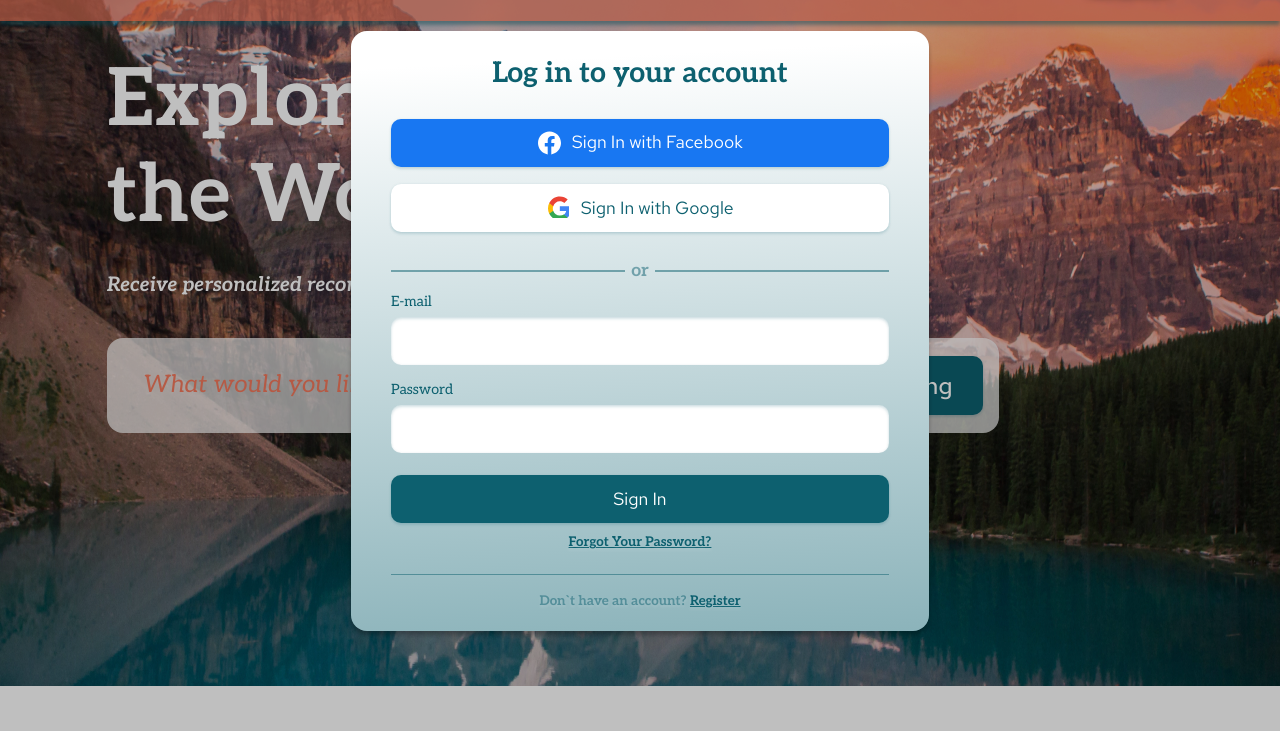
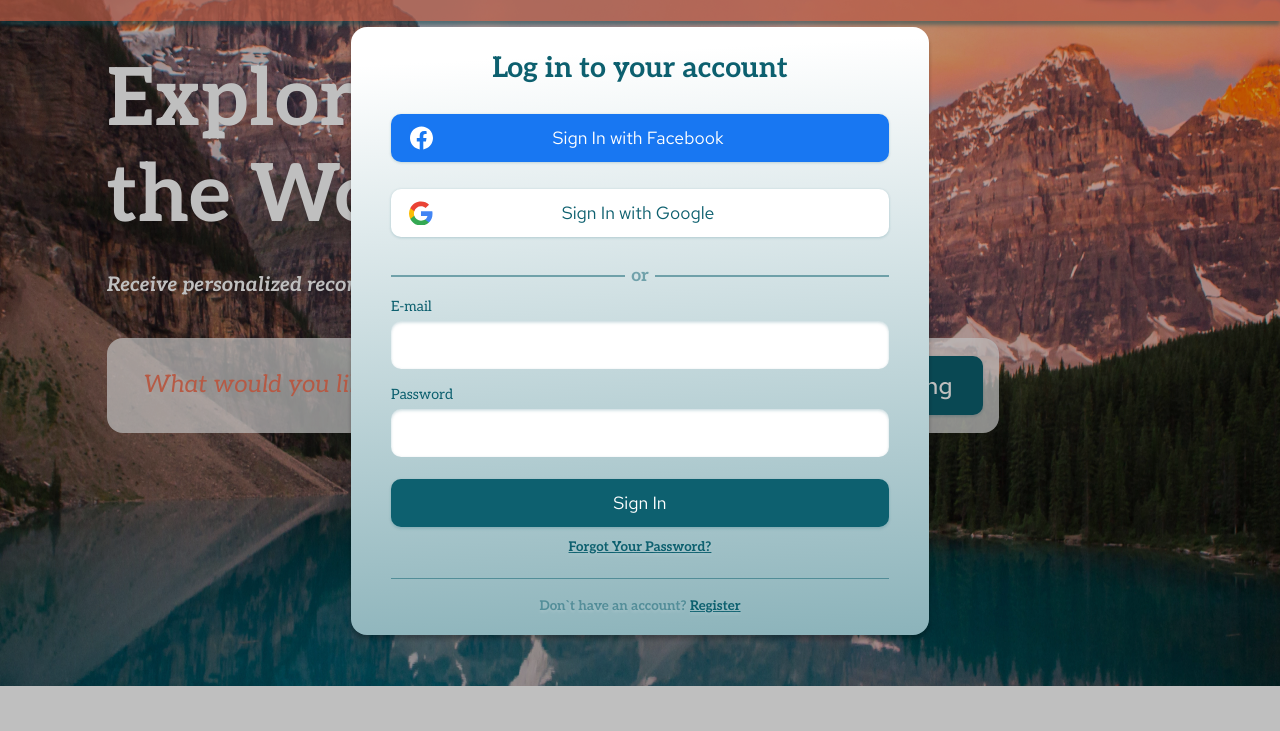
Before and after one commit to Xardas225/travel-portal, a plain HTML site: page index.html in a window 1280 px wide. Both pictures are taken after a click on the button "Login". Shown: the part 69-800 px from the top of the page. Drawn offline with Linux system fonts and the light colour scheme; a web font is replaced by a local one.

Commit message:
some change layout:)

```diff
--- a/css/style.css
+++ b/css/style.css
@@ -55,6 +55,9 @@ body {
     font-size: 20px;
     line-height: 24px;
     color: #0d606f;
+}
+input {
+    outline: none;
 }
 .scroll__disable {
     height: 100%;
@@ -265,8 +268,6 @@ body {
 .popup-login__content:not(:first-child){
     padding: 0 3.125vw;
 }
-.popup__content {
-}
 .popup__content-title {
     text-align: center;
     margin: 1.736vw 0 2.083vw 0;
@@ -274,17 +275,14 @@ body {
     font-size: 2.22vw;
     line-height: 38.4px;
 }
-.popup__content-btn {
-}
-.popup__content-btn-fb {
+.popup__content-btn-item {
     position: relative;
-    background: #1877F2;
-    box-shadow: 0px 0px 3px rgba(13, 96, 111, 0.08), 0px 2px 3px rgba(13, 96, 111, 0.16);
+    box-shadow: 0px 0px 3px rgba(13, 96, 111, 0.08), 0px 1px 3px rgba(13, 96, 111, 0.16);
     border-radius: 10px;
     display: flex;
     align-items: center;
     justify-content: center;
-    padding: 1.041vw 11.354vw 1.041vw 14.0625vw;
+    padding: 1.041vw 1.354vw 1.041vw 1.0625vw;
     max-width: 560px;
     width: 38.88vw;
     height: 3.75vw;
@@ -292,21 +290,31 @@ body {
     font-weight: 400;
     font-size: 1.38vw;
     line-height: 26.46px;
-    color: #ffffff;
     cursor: pointer;
-    margin-bottom: 1.388vw;
-}
-.popup__content-btn-fb::before {
+    margin-bottom: 2.083vw;
+}
+
+.popup__content-btn-item::before {
     position: absolute;
-    background-image: url(../assets/img/svg/facebook-logo.svg);
+    background-repeat: no-repeat;
+    background-size: cover;
     top: 0.9375vw;
-    left: 11.388vw;
+    left: 1.388vw;
     content: '';
     min-width: 24px;
     width: 1.666vw;
     min-height: 24px;
     height: 1.666vw;
 }
+
+.popup__content-btn-fb {
+    background: #1877F2;
+    border-radius: 10px;
+    color: #ffffff;
+}
+.popup__content-btn-fb::before {
+    background-image: url(../assets/img/svg/facebook-logo.svg);
+}
 @media (max-width: 920px) {
     .popup__content-btn-fb::before {
         display: none;
@@ -316,36 +324,11 @@ body {
     }
 }
 .popup__content-btn-google {
-    position: relative;
     background: #ffffff;
-    box-shadow: 0px 0px 3px rgba(13, 96, 111, 0.08), 0px 2px 3px rgba(13, 96, 111, 0.16);
-    border-radius: 10px;
-    display: flex;
-    align-items: center;
-    justify-content: center;
-    padding: 1.041vw 11.354vw 1.041vw 14.0625vw;
-    max-width: 560px;
-    width: 38.88vw;
-    max-height: 54px;
-    height: 3.75vw;
-    font-family: 'Red Hat Text';
-    font-weight: 400;
-    font-size: 1.38vw;
-    line-height: 26.46px;
     color: #0d606f;
-    cursor: pointer;
-    margin-bottom: 2.083vw;
 }
 .popup__content-btn-google::before {
-    position: absolute;
     background-image: url(../assets/img/svg/google-logo.svg);
-    top: 0.9375vw;
-    left: 12.291vw;
-    content: '';
-    max-width: 23px;
-    width: 1.597vw;
-    max-height: 24px;
-    height: 1.66vw;
 }
 .popup__content-decor {
     font-weight: 700;
--- a/index.html
+++ b/index.html
@@ -45,10 +45,10 @@
                             <div class="popup-login__content popup__content">
                                 <div class="popup__content-title">Log in to your account</div>
                                 <div class="popup__content-btn">
-                                    <button class="popup__content-btn-fb">Sign In with Facebook</button>
+                                    <button class="popup__content-btn-item popup__content-btn-fb">Sign In with Facebook</button>
                                 </div>
                                 <div class="popup__content-btn">
-                                    <button class="popup__content-btn-google">Sign In with Google</button>
+                                    <button class="popup__content-btn-item popup__content-btn-google">Sign In with Google</button>
                                 </div>
                                 <span class="popup__content-decor"><hr>or<hr></span>
                                 <div class="popup__content-form-mail">
```
